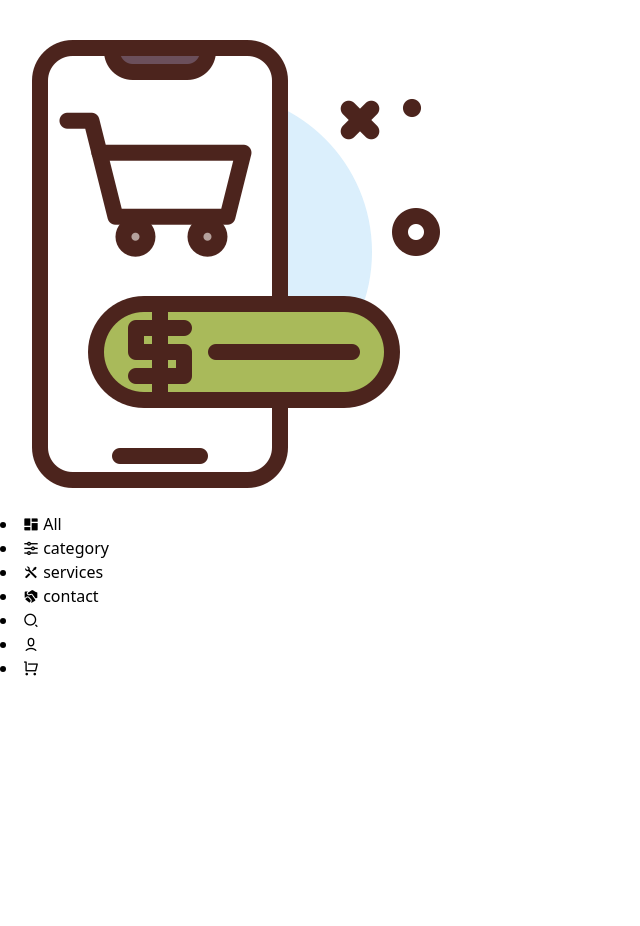
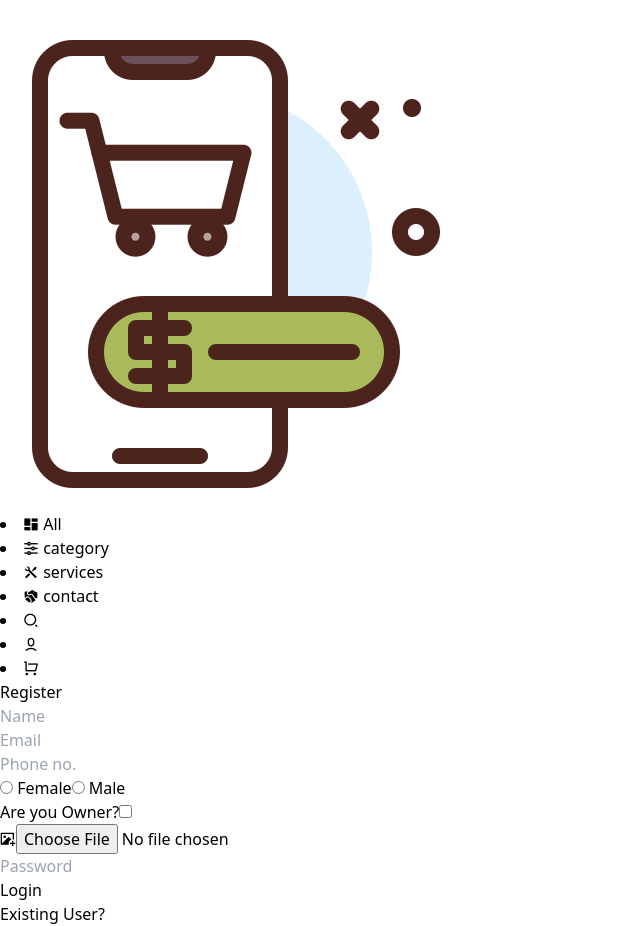
Before and after one commit to MrKuldeep01/Mobile_shop, a React (Vite) app in the folder Frontend/: page / in a window 1280 px wide. Shown: the whole page, without its empty margins (0-640 px from the left). Before the commit the page ends 800 px from the top, so only its background shows below. Built offline with nearby package versions, Linux system fonts and the light colour scheme.

Commit message:
Login, Register ui

```diff
--- a/Frontend/src/App.jsx
+++ b/Frontend/src/App.jsx
@@ -2,11 +2,13 @@ import "./index.css";
 import Header from "./components/Header/Header.jsx";
 import Footer from "./components/Footer/Footer.jsx";
 import Login from "./components/Login.jsx";
+import Register from "./components/Register.jsx";
 function App() {
   return (
     <>
       <Header />
       {/* <Login /> */}
+      <Register/>
       {/* <Footer /> */}
     </>
   );
--- a/Frontend/src/components/Header/Header.jsx
+++ b/Frontend/src/components/Header/Header.jsx
@@ -3,7 +3,7 @@ import Logo from "../Logo.jsx"
 function Header() {
   return (
     <>
-      <header className="header w-full backdrop:blur-md h-[100px] py-4 sm:py-6 px-8 sm:px-12  bg-gray-400/40 text-semibold text-[var(--fontPrimaryColor)/50] flex items-center justify-between ">
+      <header className="header w-full backdrop-blur-sm h-[100px] py-4 sm:py-6 px-8 sm:px-12  bg-gray-400/40 text-semibold text-[var(--fontPrimaryColor)/50] flex items-center justify-between sticky top-0 left-0">
         {/* <div className="logo left w-16 h-16 rounded-2xl flex items-center justify-center p-0.5 mx-2 mr-2 ">
           <img src="mobileShop.png" alt="Mobile Shop logo" className="overflow-hidden w-auto h-auto"/>
         </div> */}
--- a/Frontend/src/components/Login.jsx
+++ b/Frontend/src/components/Login.jsx
@@ -3,45 +3,46 @@ import React from "react";
 function Login() {
   return (
     <>
-      <div class="container max-w-md mx-auto w-full md:w-3/4 lg:w-1/3">
-        <div class="max-w-6 h-1/2 justify-center items-center mx-auto my-12 bg-white px-14 py-40 rounded-3xl shadow-2xl">
-          <div class="text-center mt-200">
-            <h1 class="font-thin text-4xl ">Login</h1>
+      <div className="container max-w-md mx-auto w-full md:w-3/4 lg:w-1/3">
+        <div className=" hero max-w-[90%] sm:h-[70%] justify-center items-center mx-auto my-16 bg-zinc-500/10 px-8 sm:px-14 py-4 sm:py-8 md:py-14 rounded-3xl shadow-2xl">
+          <div className="text-center my-8 sm:mt-6">
+            <h1 className="font-thin text-4xl text-amber-950">Login</h1>
           </div>
-          <form action="#">
-            <div class="mt-5">
-              <label for="username">Email</label>
+          <form action="#" method="post">
+            <div className="mt-5">
               <input
-                type="text"
+                type="email"
+                placeholder="Email"
                 id="Email"
-                class="block w-full p-2 border rounded border-gray-500"
+                name="email"
+                className="block w-full p-2 border rounded-md outline-1 outline-dashed outline-zinc-600/50 border-none font-semibool text-amber-900"
               />
             </div>
-            <div class="mt-5">
-              <label for="password">Password</label>
+            <div className="mt-5">
               <input
                 type="password"
-                id="password"
-                class="block w-full p-2 border rounded border-gray-500"
+                placeholder="Password"
+                id="Password"
+                name="password"
+                className="block w-full p-2 border rounded-md outline-1 outline-dashed outline-zinc-600/50 border-none font-semibool text-amber-900"
               />
             </div>
-            <div class="mt-5">
+            <div className="mt-5">
               <button
                 tyep="submit"
-                class="border-2 border-white bg-black text-white py-2 w-full rounded-xl hover:bg-purple-700 hover:text-white-700 font-semibold"
+                className="border-2 border-white bg-[#c1dd42] text-white py-2 w-full rounded-xl active:bg-[#acc92b] hover:text-white-700 font-semibold active:scale-[1.02]"
               >
                 Login
               </button>
             </div>
-            <div class="mt-3 flex justify-between items-center">
-              <div>
-                <input type="checkbox" />
-                <label>Remember Me</label>
-              </div>
-              <div>
-                <a href="#" class="text-purple-400 font-semibold underline">
+            <div className="mt-3 flex justify-between items-center">
+              <div className="w-full flex items-center justify-between">
+                <a href="#" className="text-rose-600/80 text-sm font-semibold underline">
+                  New User?
+                </a>
+                {/* <a href="#" className="text-rose-600/40 text-sm font-semibold underline">
                   Forget Password?
-                </a>
+                </a> */}
               </div>
             </div>
           </form>
--- /dev/null
+++ b/Frontend/src/components/Register.jsx
@@ -0,0 +1,126 @@
+import React from 'react'
+
+function Register() {
+    // register ✅
+/*
+name,
+    gmail,
+    mobile,
+    gender,
+    password,
+    address,
+    rating,
+    experience,
+    isOwner,
+    image from file with name 'image'
+    */
+  return (
+        <>
+          <div className="container max-w-md mx-auto w-full md:w-3/4 lg:w-1/3">
+            <div className=" hero max-w-[90%] sm:h-[70%] justify-center items-center mx-auto my-16 bg-zinc-300/10 px-8 sm:px-14 py-4 sm:py-8 md:py-14 rounded-3xl shadow-2xl">
+              <div className="text-center my-8 sm:mt-6">
+                <h1 className="font-thin text-4xl text-amber-950">Register</h1>
+              </div>
+              <form action="#" method="post">
+                <div className="name mt-5">
+                  <input
+                    type="text"
+                    placeholder="Name"
+                    id="Name"
+                    name="name"
+                    required
+                    className="block w-full p-2 border rounded-md outline-1 outline-dashed outline-zinc-600/50 border-none font-semibool text-amber-900"
+                  />
+                </div>
+                <div className="gmail mt-5">
+                  <input
+                    type="email"
+                    placeholder="Email"
+                    id="Email"
+                    name="gmail"
+                    required
+                    className="block w-full p-2 border rounded-md outline-1 outline-dashed outline-zinc-600/50 border-none font-semibool text-amber-900"
+                  />
+                </div>
+                <div className="mobile mt-5">
+                  <input
+                    type="number"
+                    placeholder="Phone no."
+                    id="Mobile"
+                    name="mobile"
+                    required
+                    className="block w-full p-2 border rounded-md outline-1 outline-dashed outline-zinc-600/50 border-none font-semibool text-amber-900"
+                  />
+                </div>
+                <div className=" gender mt-5 w-full flex items-center justify-start gap-2">
+                    <label className='font-semibold text-black/40 flex items-center'>
+                  <input
+                    type="radio"
+                    id="gender"
+                    name="gender"
+                    value={'female'}
+                    className="m-2 size-5 border-none font-semibool"
+                    /> Female
+                    </label>
+                    <label className='font-semibold text-black/40 flex items-center'>
+                  <input
+                    type="radio"
+                    id="gender"
+                    name="gender"
+                    value={'Male'}
+                    className="m-2 size-5 border-none font-semibool"
+                  /> Male
+                  </label>
+
+                </div>
+
+                <div className="isOwner mt-5 w-full flex items-center justify-start gap-2">
+
+                <label className='font-semibold text-black/40'>
+                Are you Owner?
+                </label>
+                <input type="checkbox" name="isOwner" id="isOwner" className='size-5'/>
+                </div>
+                <div className="image mt-5 w-full">
+                    <label htmlFor="image" className='w-full flex items-center justify-start gap-2 cursor-pointer' > <i class="ri-image-add-fill ml-2 text-2xl"></i>
+                    <input type="file" name="image" id="image" className='ml-0 invisible' required />
+                    </label>
+                </div>
+                <div className="password mt-5">
+                  <input
+                    type="password"
+                    placeholder="Password"
+                    id="Password"
+                    name="password"
+                    required
+                    className="block w-full p-2 border rounded-md outline-1 outline-dashed outline-zinc-600/50 border-none font-semibool text-amber-900"
+                  />
+                </div>
+
+                <div className="submit button mt-5">
+                  <button
+                    tyep="submit"
+                    className="border-2 border-white bg-black text-white py-2 w-full rounded-xl active:bg-white active:text-black font-semibold active:scale-[1.02]"
+                  >
+                    Login
+                  </button>
+                </div>
+
+                <div className="mt-3 flex justify-between items-center">
+                  <div className="w-full flex items-center justify-between">
+                    <a href="#" className="text-rose-600/80 text-sm font-semibold underline">
+                      Existing User?
+                    </a>
+                    {/* <a href="#" className="text-rose-600/40 text-sm font-semibold underline">
+                      Forget Password?
+                    </a> */}
+                  </div>
+                </div>
+              </form>
+            </div>
+          </div>
+        </>
+  )
+}
+
+export default Register
```
